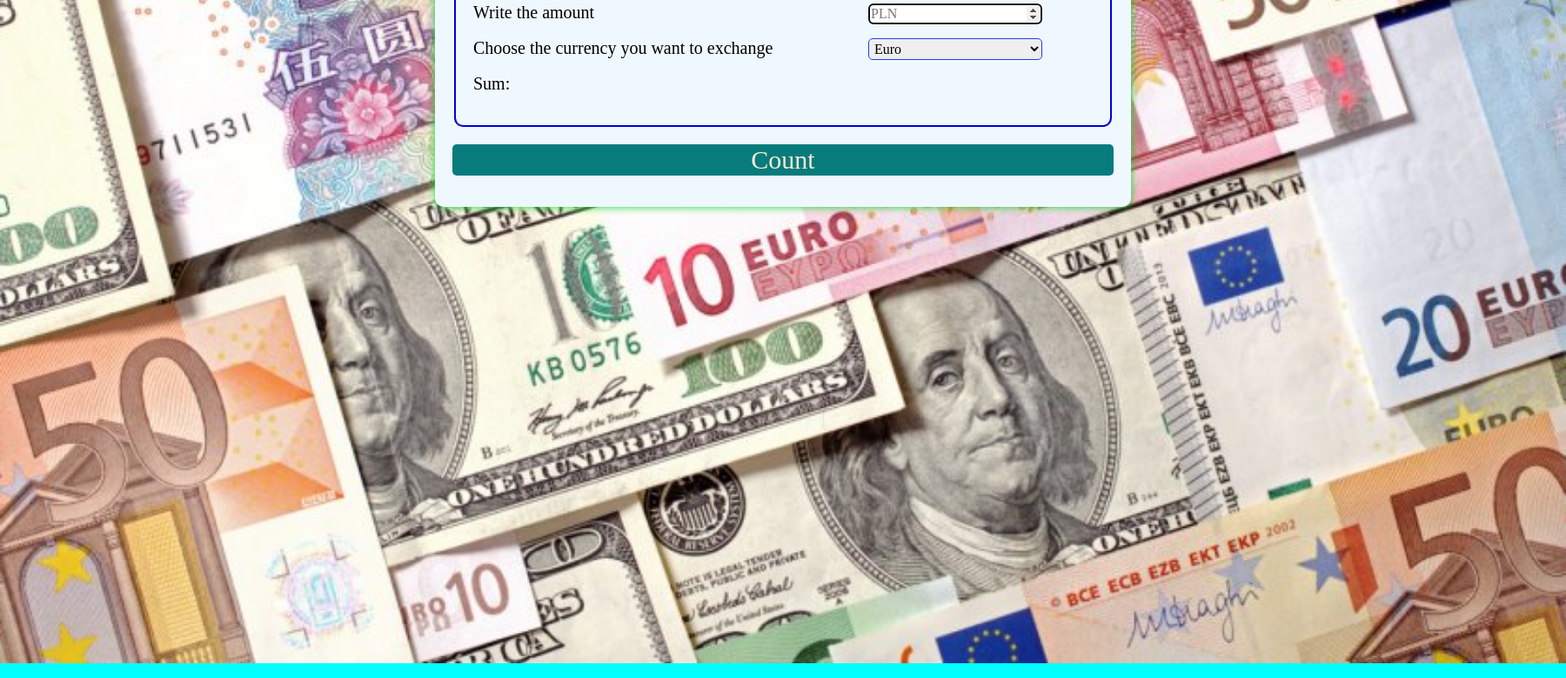
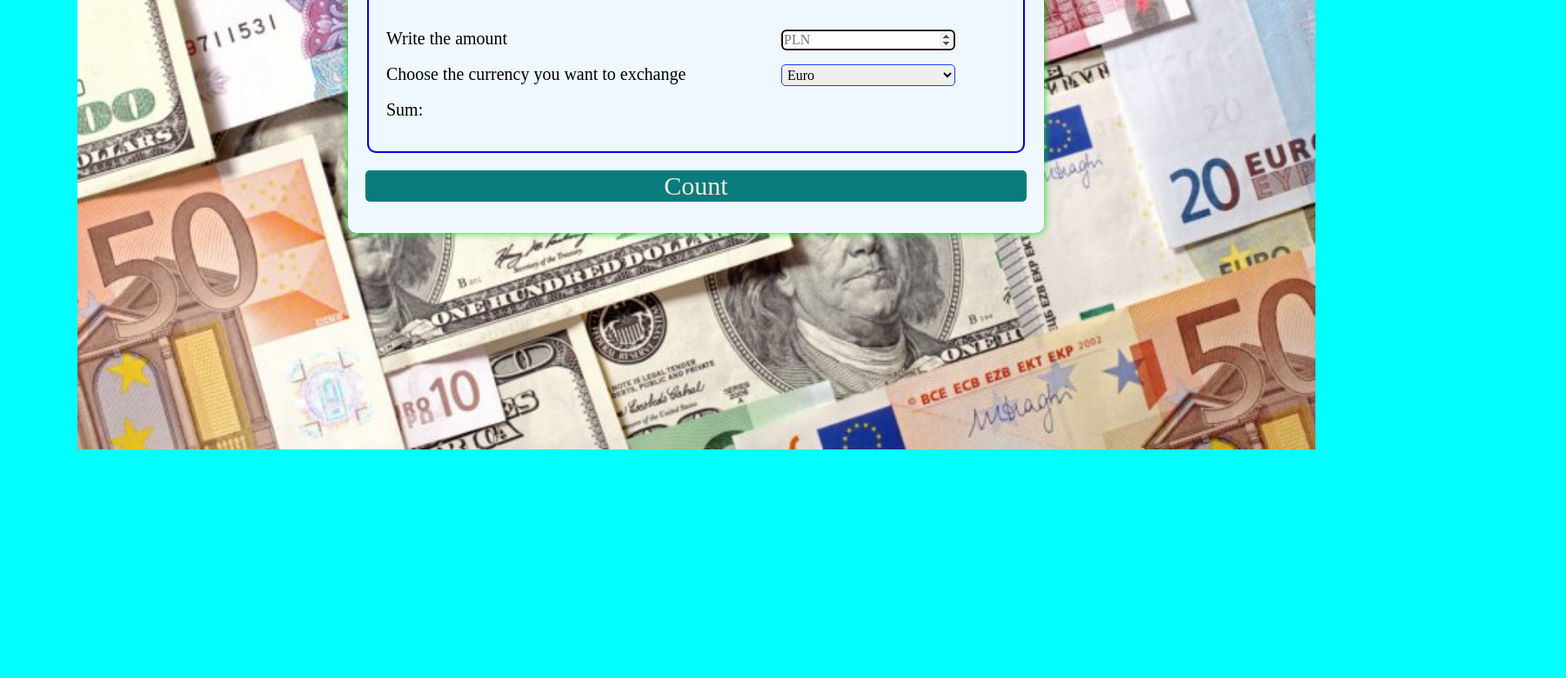
Before and after one commit to 1288812/Homepage4.2, a plain HTML site: page index.html in a window 1280 px wide. Shown: the part 283-1063 px from the top of the page at 87% size, 1800 px wide, since content can reach past the window. After the commit the page ends 800 px from the top, so only its background shows below. Drawn offline with nearby package versions, Linux system fonts and the light colour scheme.

Commit message:
Background picture fix

```diff
--- a/css/element.css
+++ b/css/element.css
@@ -1,11 +1,11 @@
 .element {
     margin: auto;
-    width: 1800px;
-    height: 1080px;
+    width: 1600px;
+    height: 800px;
     resize: both;
-    background-image: url("../image/background.jpeg");
+    background-image: url("../images/background.jpeg");
     background-size: contain;
     background-position: center;
     background-repeat: no-repeat;
-    padding-top: 150px;
+    padding-top: 180px;
 }
```
Also changed, not shown: images/background.jpeg (renamed from image/background.jpeg), images/icon.png (renamed from image/icon.png), 2 other files.
